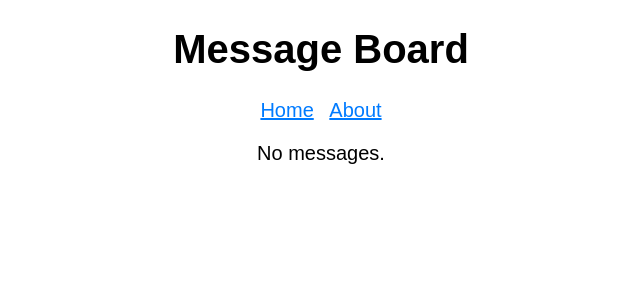
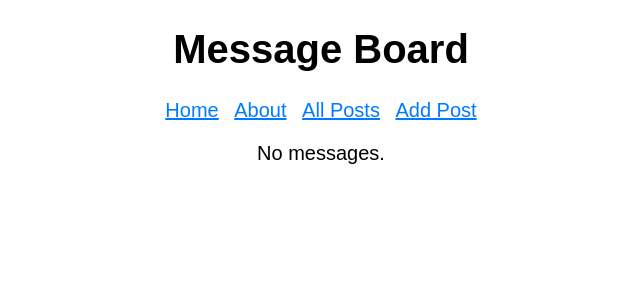
Before and after one commit to kanstat/FlaskProject, a Flask app: page / in a window 1280 px wide. Shown: the top 300 px of the page, without its empty margins (319-959 px from the left). Run offline with Flask 3, Linux system fonts and the light colour scheme.

Commit message:
navigation modifid

```diff
--- a/board/templates/_navigation.html
+++ b/board/templates/_navigation.html
@@ -1,6 +1,8 @@
 <nav>
-    <ul>
-      <li><a href="{{ url_for('pages.home') }}">Home</a></li>
-      <li><a href="{{ url_for('pages.about') }}">About</a></li>
-    </ul>
-  </nav>
+  <ul>
+    <li><a href="{{ url_for('pages.home') }}">Home</a></li>
+    <li><a href="{{ url_for('pages.about') }}">About</a></li>
+    <li><a href="{{ url_for('posts.posts') }}">All Posts</a></li>
+    <li><a href="{{ url_for('posts.create') }}">Add Post</a></li>
+  </ul>
+</nav>
```
